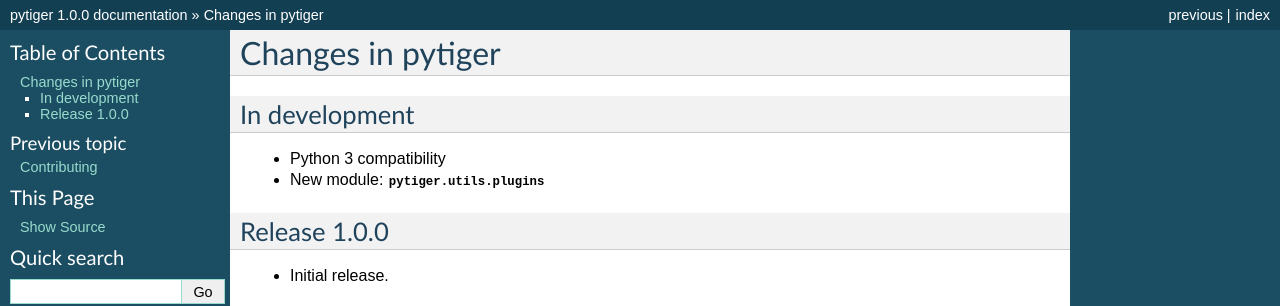
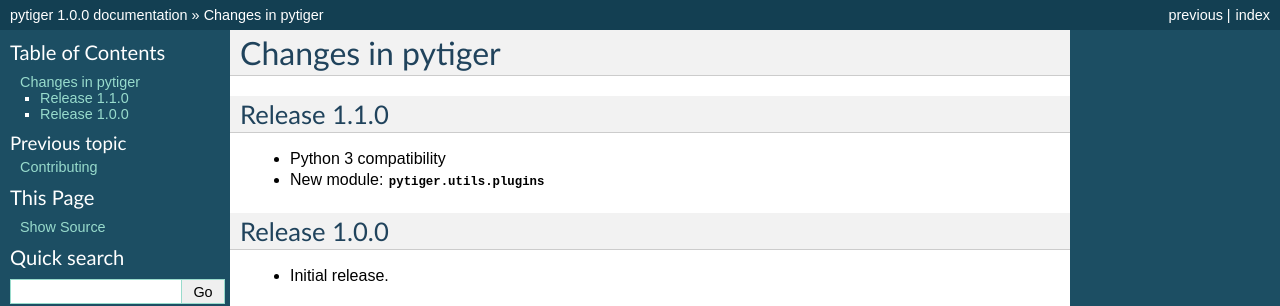
Before and after one commit to tigercomputing/pytiger, a Sphinx documentation site: the page built from docs/changes.rst, in a window 1280 px wide. Shown: the top 306 px of the page. Built offline with Sphinx 7.4.7, drawn with Linux system fonts in a browser that asks for light colours.

Commit message:
Finalise and release version 1.1.0

```diff
--- a/docs/changes.rst
+++ b/docs/changes.rst
@@ -2,7 +2,7 @@
 Changes in pytiger
 ******************
 
-In development
+Release 1.1.0
 ==============
 
 * Python 3 compatibility
--- a/setup.py
+++ b/setup.py
@@ -9,7 +9,7 @@
 from setuptools import setup, find_packages
 
 setup(name='pytiger',
-      version='1.0.0',
+      version='1.1.0',
       description='Tiger Computing Ltd Python Utilities',
       author='Tiger Computing Ltd',
       author_email='info@tiger-computing.co.uk',
```
Also changed, not shown: 1 other file.
